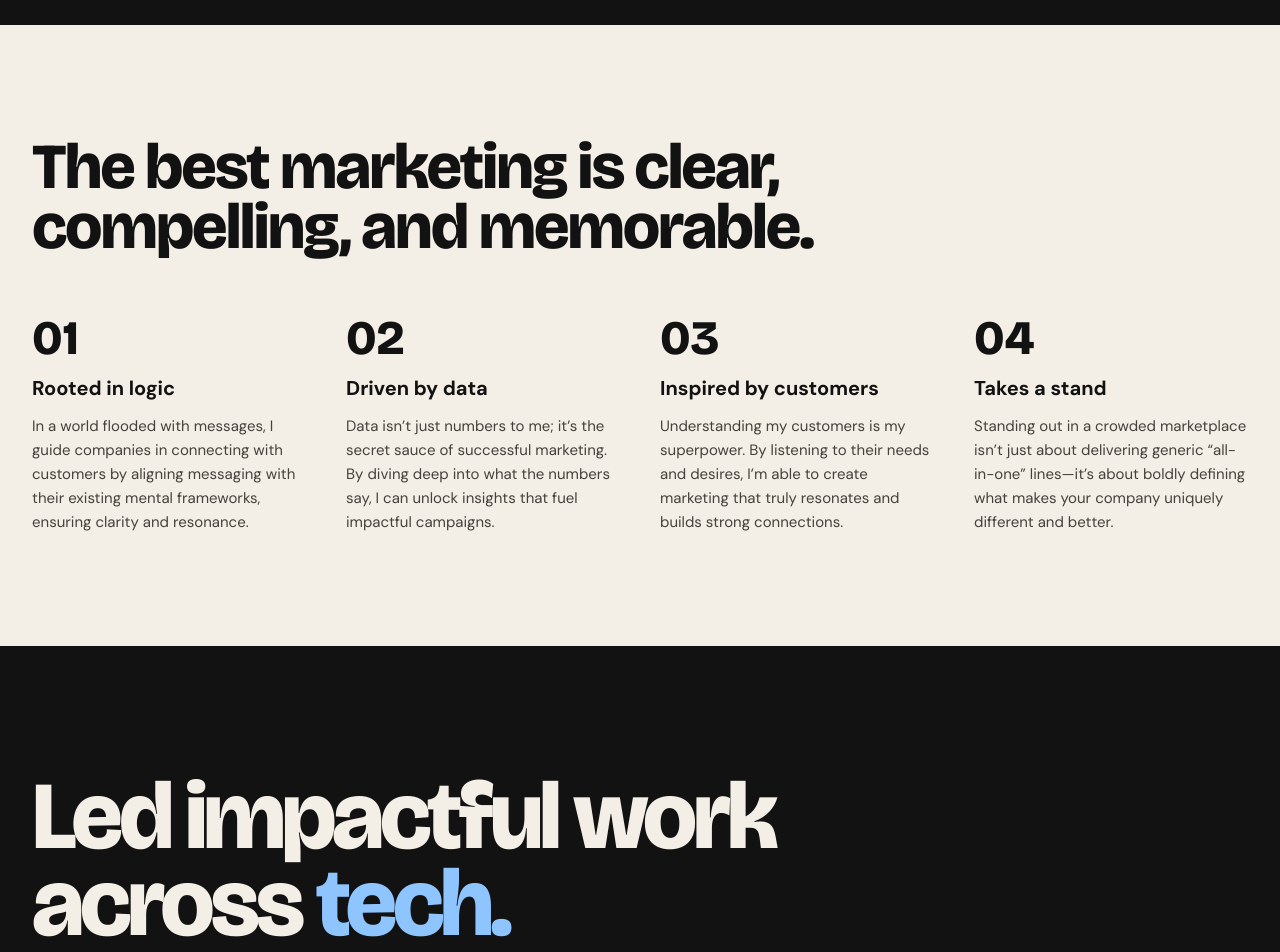
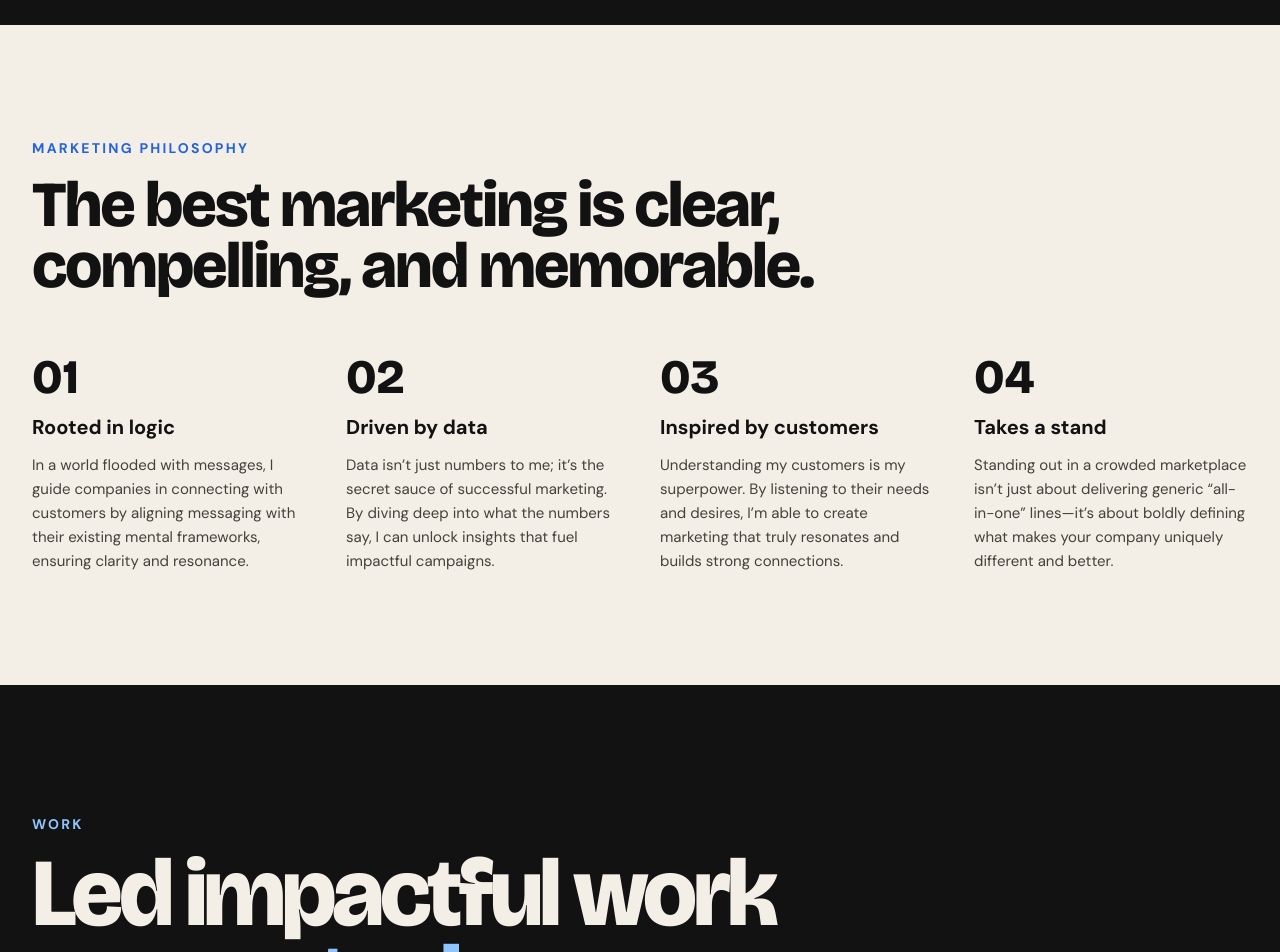
Before and after one commit to jessealopez-code/jesse-portfolio, a Next.js app: page / in a window 1280 px wide. Shown: the part 1480-2432 px from the top of the page. Built offline with nearby package versions, Linux system fonts and the light colour scheme.

Commit message:
Add Bio, Marketing philosophy and Work eyebrows; unify section eyebrow style
Co-Authored-By: Claude Opus 5.5 <noreply@anthropic.com>
Claude-Session: https://claude.ai/code/session_011YheDD1g5hQofZm5yey9fQ

```diff
--- a/app/globals.css
+++ b/app/globals.css
@@ -2061,3 +2061,19 @@ html.motion .chip-art.is-in .chip-card:nth-of-type(5) { animation-delay: 1.7s; }
     margin-top: 36px;
   }
 }
+
+/* Section eyebrows (Bio, Marketing philosophy, Work, Services) match Deep dives and Leadership */
+.sec-eyebrow {
+  color: var(--accent);
+  font-weight: 700;
+}
+.principles .sec-eyebrow {
+  color: #2563d9; /* darker blue on the cream background */
+  margin-bottom: 16px;
+}
+.work-head .sec-eyebrow {
+  margin-bottom: 16px;
+}
+.svc-head .sec-eyebrow {
+  margin-bottom: 0;
+}
--- a/app/page.tsx
+++ b/app/page.tsx
@@ -84,6 +84,7 @@ export default function Home() {
         {/* About */}
         <section id="about" className="container about">
           <div className="about-head">
+            <p className="eyebrow sec-eyebrow">Bio</p>
             <img className="headshot" src="/images/headshot.jpg" alt={`Portrait of ${site.name}`} />
             <h2 className="h2">{bio.heading}</h2>
           </div>
@@ -97,6 +98,7 @@ export default function Home() {
         {/* Principles */}
         <section className="principles">
           <div className="container">
+            <p className="eyebrow sec-eyebrow">Marketing philosophy</p>
             <h2 className="principles-title">The best marketing is clear, compelling, and memorable.</h2>
             <div className="principles-grid" data-reveal>
               {principles.map((p, i) => (
@@ -112,11 +114,14 @@ export default function Home() {
 
         {/* Work by company */}
         <section id="work" className="container work">
-          <h2 className="work-title">
-            Led impactful work
-            <br />
-            across <span className="accent">tech.</span>
-          </h2>
+          <div className="work-head">
+            <p className="eyebrow sec-eyebrow">Work</p>
+            <h2 className="work-title">
+              Led impactful work
+              <br />
+              across <span className="accent">tech.</span>
+            </h2>
+          </div>
           <CompanyTabs companies={chapters.map((c) => c.company)} />
           {chapters.map((c, ci) => (
             <div key={c.company} className="chapter" id={companyId(c.company)} data-company={c.company}>
@@ -358,7 +363,7 @@ export default function Home() {
         {/* Services */}
         <section id="services" className="container svc">
           <div className="svc-head">
-            <p className="eyebrow">{services.eyebrow}</p>
+            <p className="eyebrow sec-eyebrow">{services.eyebrow}</p>
             <h2>{services.title}</h2>
             <p className="svc-sub">{services.sub}</p>
           </div>
```
